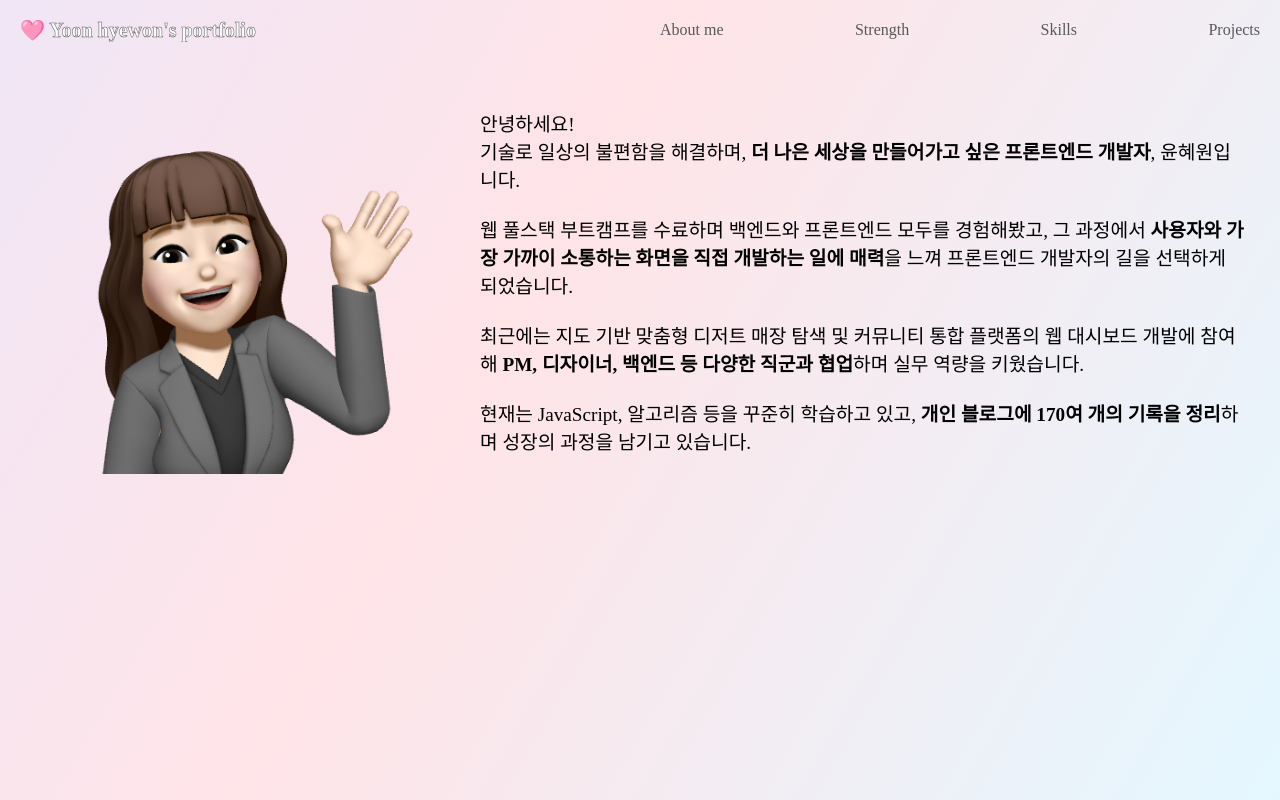
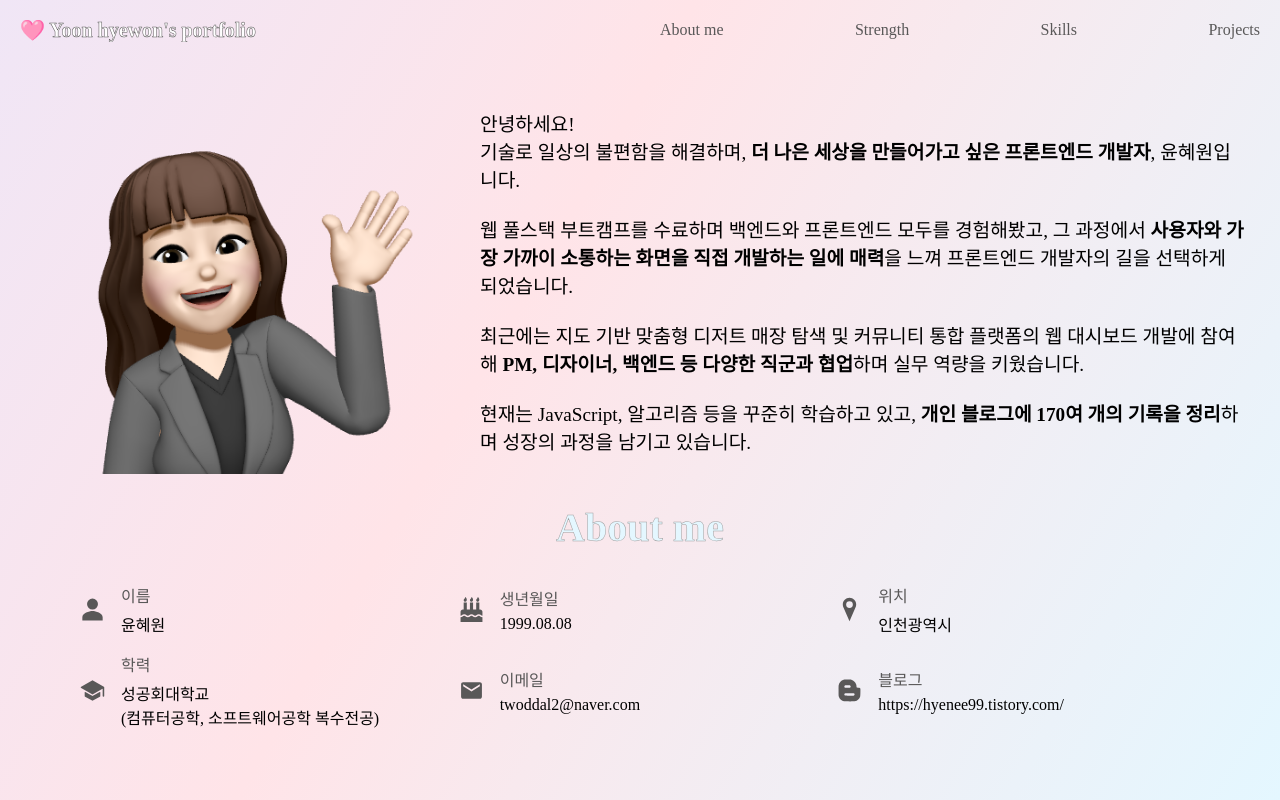
Before and after one commit to hyenee99/portfolio, a React (Vite) app: page / in a window 1280 px wide. Built offline with nearby package versions, Linux system fonts and the light colour scheme; a web font is replaced by a local one.

Commit message:
feat: 자기소개 상세정보 추가

```diff
--- a/package.json
+++ b/package.json
@@ -12,6 +12,7 @@
   "dependencies": {
     "react": "^19.1.1",
     "react-dom": "^19.1.1",
+    "react-icons": "^5.5.0",
     "react-router-dom": "^7.8.1",
     "styled-components": "^6.1.19"
   },
--- /dev/null
+++ b/src/components/Detailbox.tsx
@@ -0,0 +1,32 @@
+import styled from "styled-components";
+import type { IconBaseProps } from "react-icons";
+
+interface detailProps {
+  Icon: React.ComponentType<IconBaseProps>;
+  title: string;
+  content: string;
+}
+export default function DetailBox({ Icon, title, content }: detailProps) {
+  return (
+    <DetailBoxStyle>
+      <Icon size={25} style={{ color: "#595858" }} />
+      <ContentStyle>
+        <p style={{ color: "#595858" }}>{title}</p>
+        <p>{content}</p>
+      </ContentStyle>
+    </DetailBoxStyle>
+  );
+}
+const DetailBoxStyle = styled.div`
+  display: flex;
+  align-items: center;
+  gap: 1rem;
+  width: 100%;
+`;
+
+const ContentStyle = styled.div`
+  display: flex;
+  flex-direction: column;
+  gap: 0.3rem;
+  white-space: pre-line;
+`;
--- a/src/components/Introduce.tsx
+++ b/src/components/Introduce.tsx
@@ -1,15 +1,68 @@
 import styled from "styled-components";
 import profileImg from "../img/profile.png";
 import AboutMe from "../content/AboutMe";
+import { IoPersonSharp } from "react-icons/io5";
+import { FaBirthdayCake } from "react-icons/fa";
+import { GiPositionMarker } from "react-icons/gi";
+import { IoSchool } from "react-icons/io5";
+import { MdEmail } from "react-icons/md";
+import { FaBloggerB } from "react-icons/fa";
+import DetailBox from "./Detailbox";
 
 export default function Introduce() {
+  const details = [
+    {
+      Icon: IoPersonSharp,
+      title: "이름",
+      content: "윤혜원",
+    },
+    {
+      Icon: FaBirthdayCake,
+      title: "생년월일",
+      content: "1999.08.08",
+    },
+    {
+      Icon: GiPositionMarker,
+      title: "위치",
+      content: "인천광역시",
+    },
+    {
+      Icon: IoSchool,
+      title: "학력",
+      content: "성공회대학교\n(컴퓨터공학, 소프트웨어공학 복수전공)",
+    },
+    {
+      Icon: MdEmail,
+      title: "이메일",
+      content: "twoddal2@naver.com",
+    },
+    {
+      Icon: FaBloggerB,
+      title: "블로그",
+      content: "https://hyenee99.tistory.com/",
+    },
+  ];
+
   return (
+    <>
       <IntroduceStyle>
         <img src={profileImg} alt="profile" />
         <DescriptionStyle>
           <AboutMe />
         </DescriptionStyle>
       </IntroduceStyle>
+      <TitleStyle>About me</TitleStyle>
+      <DetailStyle>
+        {details.map((item, idx) => (
+          <DetailBox
+            key={idx}
+            Icon={item.Icon}
+            title={item.title}
+            content={item.content}
+          />
+        ))}
+      </DetailStyle>
+    </>
   );
 }
 
@@ -50,3 +103,18 @@ const DescriptionStyle = styled.div`
     font-size: 0.8rem;
   }
 `;
+
+const TitleStyle = styled.h1`
+  width: fit-content;
+  font-size: 2.5rem;
+  color: #e4f7ff;
+  -webkit-text-stroke: 0.5px #9c9c9c;
+  margin: 0 auto 2rem;
+`;
+
+const DetailStyle = styled.div`
+  display: grid;
+  grid-template-columns: repeat(3, 1fr);
+  gap: 1rem;
+  padding: 0 5rem;
+`;
```
Also changed, not shown: 1 other file (tests, documents, lock files or other folders). Lines whose indentation alone changed are shown as unchanged.
